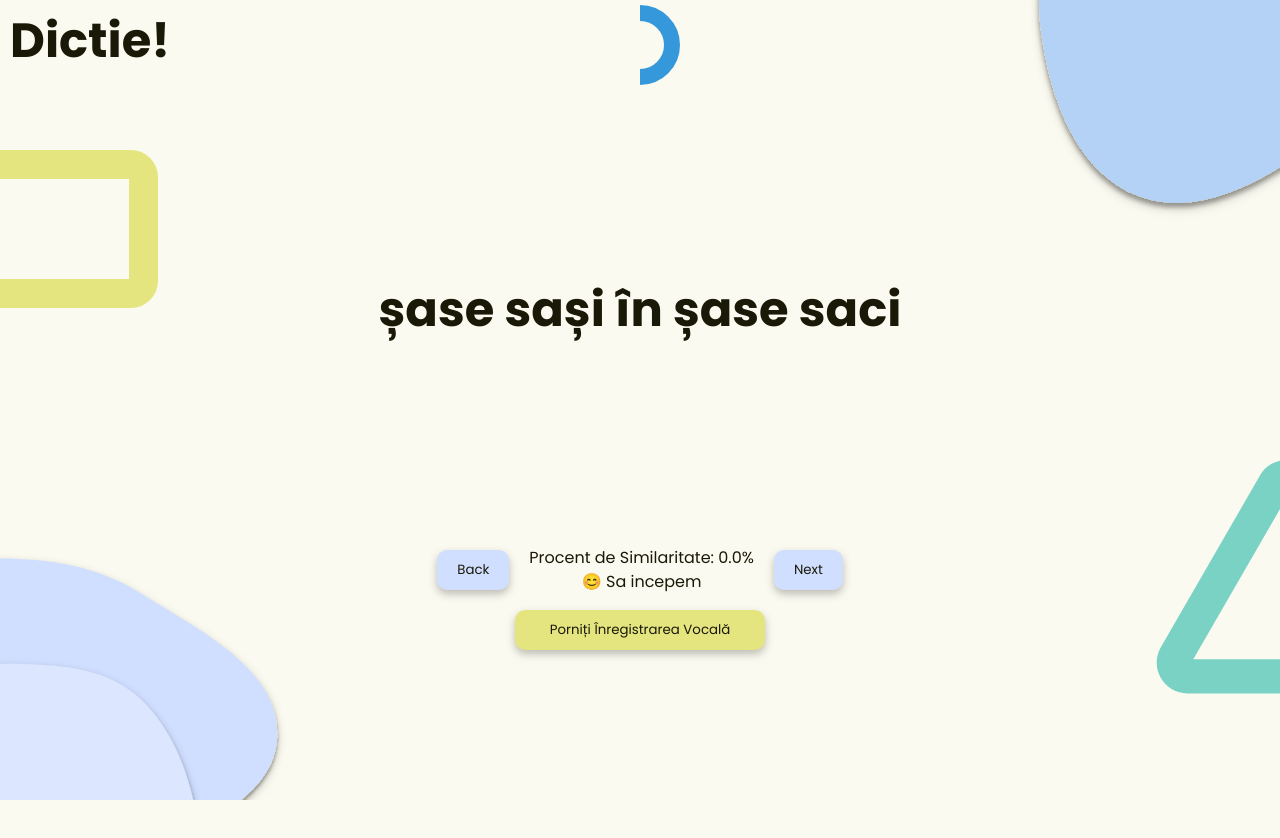
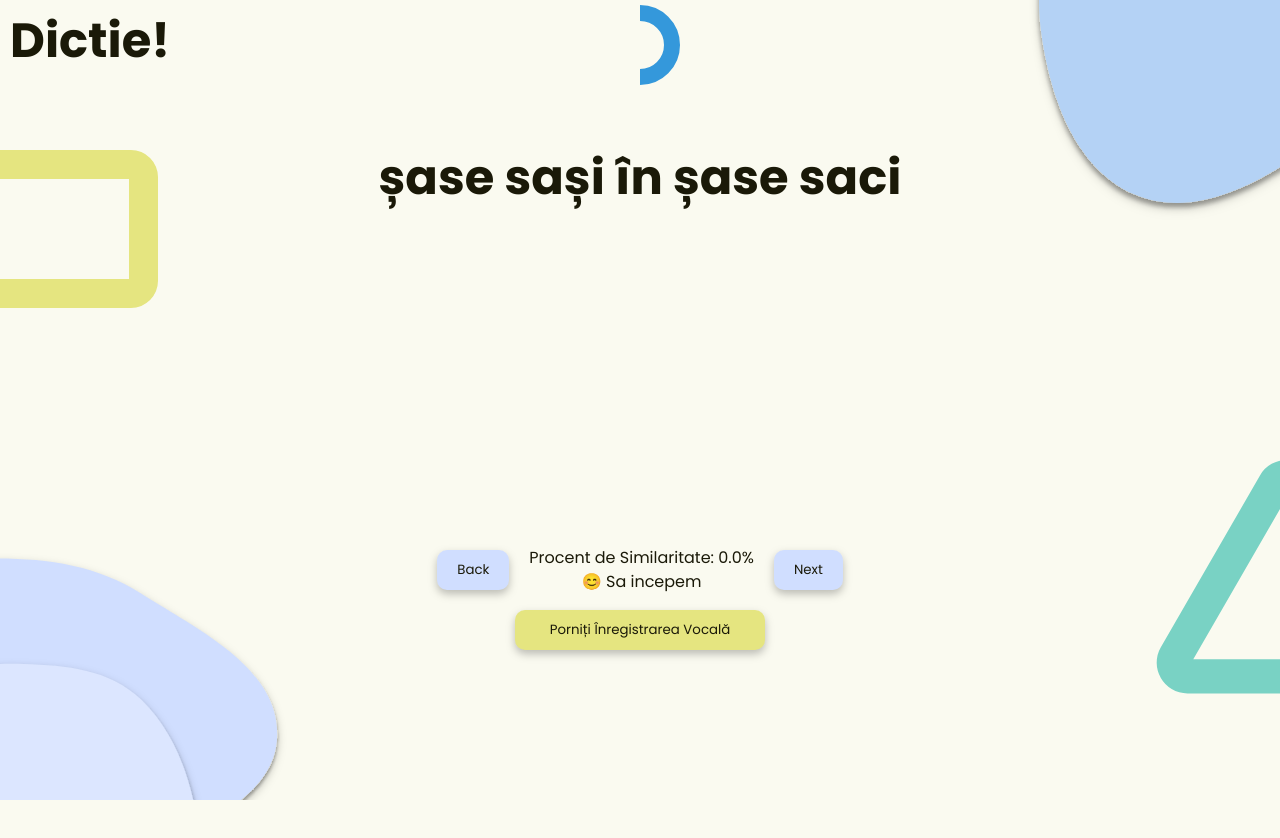
Before and after one commit to paluras/Dictie, a React (Vite) app in the folder dictie/: page / in a window 1280 px wide. Shown: the top 838 px of the page. Built offline with nearby package versions, Linux system fonts and the light colour scheme.

Commit message:
Add a compromise on long text for now

```diff
--- a/dictie/src/App.css
+++ b/dictie/src/App.css
@@ -167,6 +167,34 @@ button:hover {
   animation: bounce-rectangle 1s cubic-bezier(0.66, 0.07, 0.51, 1.52);
 }
 
+
+
+
+/* change this to media queries */
+.container-given-text {
+
+  overflow: scroll;
+  text-align: start;
+  height: 50cqh;
+  max-width: 90vw;
+  padding: 20px;
+  align-items: center;
+  word-break: keep-all;
+
+  text-wrap: balance;
+}
+
+.animated-text {
+  animation: appearText 1s cubic-bezier(0.66, 0.07, 0.51, 1.52);
+  overflow: hidden;
+  transition: 1s;
+}
+
+.slide-in {
+  animation: disappearText 500ms cubic-bezier(0.66, 0.07, 0.51, 1.52);
+  transform: translateY(400px);
+}
+
 @media (max-width: 780px) {
   .rectangle,
   .blob-one,
@@ -203,29 +231,12 @@ button:hover {
   .half-ring {
     scale: 0.4;
   }
+  .container-given-text {
+    height: 40cqh;
+  }
 }
 @media (max-width: 350px) {
   .half-ring {
     scale: 0.3;
   }
 }
-/* change this to media queries */
-.container-given-text {
-  display: flex;
-  overflow: hidden;
-  height: 50cqh;
-  max-width: 90vw;
-  padding: 20px;
-  align-items: center;
-}
-
-.animated-text {
-  animation: appearText 1s cubic-bezier(0.66, 0.07, 0.51, 1.52);
-  overflow: hidden;
-  transition: 1s;
-}
-
-.slide-in {
-  animation: disappearText 500ms cubic-bezier(0.66, 0.07, 0.51, 1.52);
-  transform: translateY(400px);
-}
```
